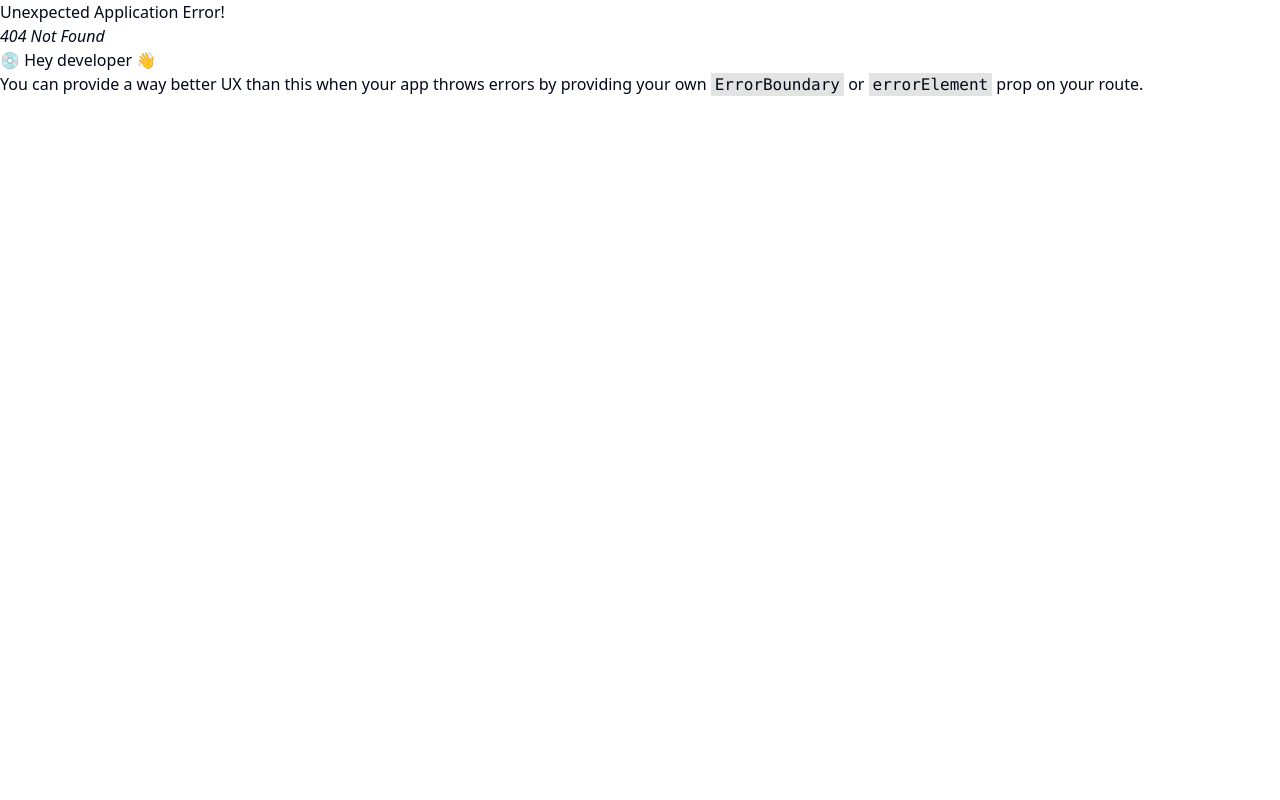
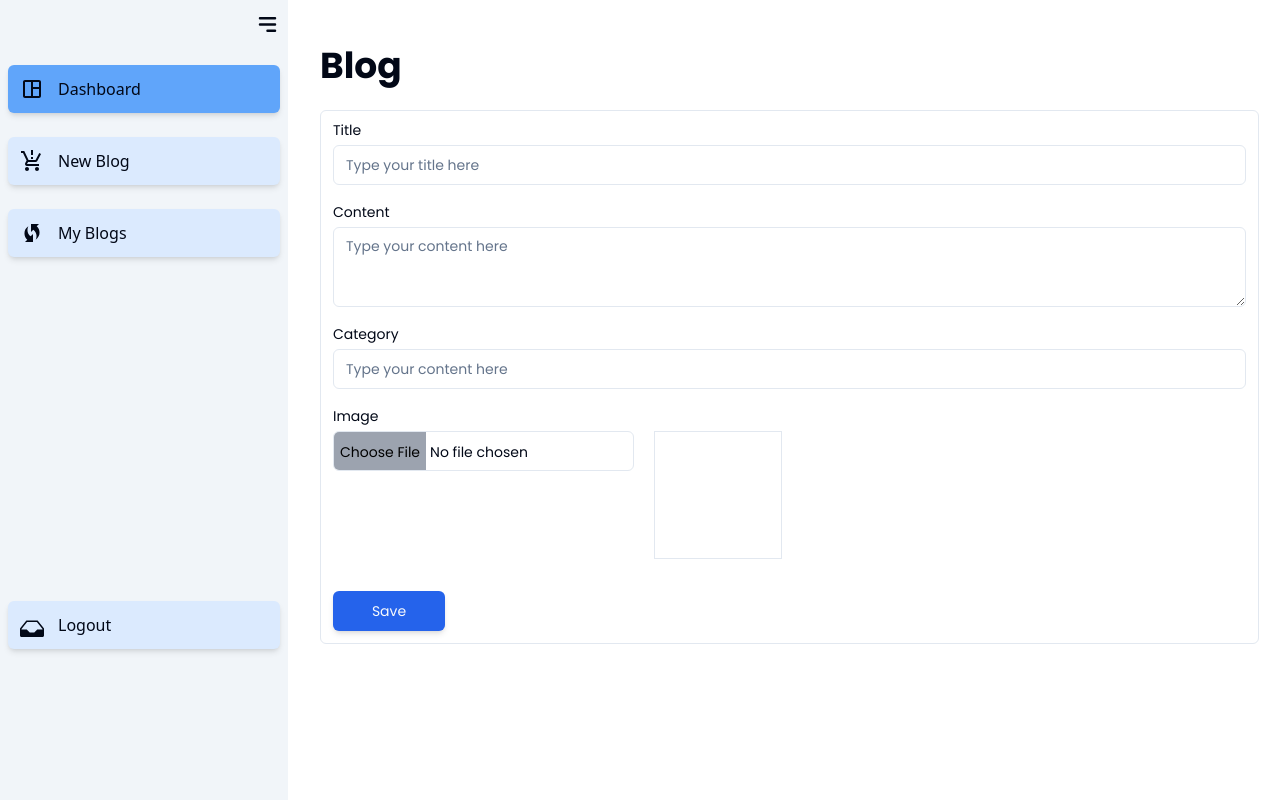
Before and after one commit to ryanardd/nodejs-api-blog, a React (Vite) app in the folder fe/: page /admin/blogs in a window 1280 px wide. Before the commit this address had no page. Built offline with nearby package versions, Linux system fonts and the light colour scheme.

Commit message:
fetch data

```diff
--- a/fe/src/App.jsx
+++ b/fe/src/App.jsx
@@ -1,39 +1,34 @@
-import { RouterProvider, createBrowserRouter, Route, Routes } from "react-router-dom"
+import { RouterProvider, createBrowserRouter, Route, Routes, BrowserRouter } from "react-router-dom"
 import { Login } from "./pages/Login"
-import { Sidebar } from "./components/Sidebar"
-import { Dashboard } from "./pages/dashboard/Dashboard"
-import { Blog } from "./pages/dashboard/Blog"
-import { MyBlogs } from "./pages/dashboard/MyBlogs"
+import { Blog } from "./pages/admin/screens/Blog"
+import { MyBlogs } from "./pages/admin/screens/MyBlogs"
 import React from "react"
 import { Register } from "./pages/Register"
+import { AdminLayout } from "./pages/admin/AdminLayout"
+import { Admin } from "./pages/admin/screens/Admin"
 
 const App = () => {
-
     const router = createBrowserRouter([
-
         {
-            path: '/',
-            element: <Sidebar children={
-                <Routes>
-                    <Route path="/" element={<Dashboard />} />
-                    <Route path="blog" element={<Blog />} />
-                    <Route path="blogs" element={<MyBlogs />} />
-                </Routes>
-            } />,
+            path: '/admin',
+            element: <AdminLayout />,
             children: [
                 {
-                    path: '/',
+                    index: true,
+                    element: <Admin />
                 },
                 {
-                    path: '/blog',
+                    path: 'blogs',
+                    element: <Blog />
                 },
                 {
-                    path: '/blogs',
+                    path: 'my-blogs',
+                    element: <MyBlogs />
                 }
             ]
         },
         {
-            path: '/login',
+            path: '/',
             element: <Login></Login>
         },
         {
--- a/fe/src/pages/Login.jsx
+++ b/fe/src/pages/Login.jsx
@@ -32,7 +32,7 @@ export const Login = () => {
                 const response = res.data;
 
                 if (response) {
-                    navigate('/')
+                    navigate('/admin')
                 }
             })
         } catch (error) {
--- /dev/null
+++ b/fe/src/pages/admin/AdminLayout.jsx
@@ -0,0 +1,18 @@
+import React from 'react'
+import { Sidebar } from './components/Sidebar'
+import { Outlet } from "react-router-dom"
+import { Admin } from './screens/Admin'
+import { Blog } from './screens/Blog'
+
+export const AdminLayout = () => {
+    return (
+        <div className='flex gap-6'>
+            <Sidebar></Sidebar>
+            <main className='w-[100%] mr-[1%] my-[3%]'>
+                <Outlet />
+                {/* <Admin></Admin>
+                <Blog></Blog> */}
+            </main>
+        </div>
+    )
+}
--- a/fe/src/components/Sidebar.jsx
+++ b/fe/src/pages/admin/components/Sidebar.jsx
@@ -8,9 +8,9 @@ import React, { useState } from "react";
 export const Sidebar = ({ children }) => {
 
     const menus = [
-        { name: "Dashboard", path: '/', icon: MdOutlineSpaceDashboard },
-        { name: "New Blog", path: '/blog', icon: MdOutlineProductionQuantityLimits },
-        { name: "My Blogs", path: '/blogs', icon: MdOutlineWifiProtectedSetup },
+        { name: "Dashboard", path: '/admin  ', icon: MdOutlineSpaceDashboard },
+        { name: "New Blog", path: 'blogs', icon: MdOutlineProductionQuantityLimits },
+        { name: "My Blogs", path: 'my-blogs', icon: MdOutlineWifiProtectedSetup },
         { name: "Logout", path: '/logout', icon: ImDrawer2, margin: "true" },
     ]
 
@@ -22,7 +22,7 @@ export const Sidebar = ({ children }) => {
     };
 
     return (
-        <section className="flex gap-6">
+        <section className="">
             <div className={`bg-slate-100 min-h-screen px-2 ${open ? 'w-72' : 'w-16 '} duration-700`}>
                 <div className={`flex justify-end py-3 ${open ? '' : ' -translate-x-2 '}`}>
                     <HiMenuAlt3 size={25} className="cursor-pointer" onClick={() => setOpen(!open)}></HiMenuAlt3>
@@ -40,9 +40,9 @@ export const Sidebar = ({ children }) => {
                     }
                 </div>
             </div>
-            <div className="w-[100%] mr-[1%] my-[3%]">
+            {/* <div className="w-[100%] mr-[1%] my-[3%]">
                 {children}
-            </div>
+            </div> */}
         </section>
     )
 }
--- a/fe/src/pages/dashboard/Dashboard.jsx
+++ b/fe/src/pages/admin/screens/Admin.jsx
@@ -1,4 +1,4 @@
-const Dashboard = () => {
+const Admin = () => {
     return (
         <section className="poppins h-[100%]">
             <div className="p-2">
@@ -32,4 +32,4 @@ const Dashboard = () => {
     )
 }
 
-export { Dashboard }
+export { Admin }
--- a/fe/src/pages/dashboard/Blog.jsx
+++ b/fe/src/pages/admin/screens/Blog.jsx
@@ -4,9 +4,13 @@ import { Input } from "@/components/ui/input"
 import { Label } from "@/components/ui/label"
 import { Textarea } from "@/components/ui/textarea"
 import { useState } from "react"
+import axios from "axios"
 
 export const Blog = () => {
 
+    const [title, setTitle] = useState("")
+    const [content, setContent] = useState("")
+    const [category, setCategory] = useState("")
     const [image, setImage] = useState("")
     const [preview, setPreview] = useState("")
 
@@ -15,21 +19,57 @@ export const Blog = () => {
         setImage(image);
         setPreview(URL.createObjectURL(image));
     }
+    const handlerPost = async (e) => {
+        e.preventDefault()
+
+        const formData = new FormData();
+        formData.append("title", title)
+        formData.append("content", content)
+        formData.append("category", category)
+        formData.append("img", image)
+        console.log(formData.append("title", title))
+        // memanggil api
+        try {
+            await axios.post('http://localhost:3000/blog', formData, {
+                headers: { "Content-Type": "multipart/form-data" }
+            }).then((res) => {
+                const response = res.data;
+
+                console.log(response)
+            })
+        } catch (error) {
+            console.log(error.response)
+        }
+    }
+
 
     return (
         <section className="poppins">
             <div className=" p-2">
                 <h1 className="text-4xl font-bold">Blog</h1>
                 <Form>
-                    <form onSubmit={""} className="border space-y-8 w-full p-3 my-6 rounded-md">
+                    <form onSubmit={handlerPost} className="border space-y-8 w-full p-3 my-6 rounded-md">
                         <FormItem className="gap-3 grid">
                             <div className="gap-2 grid">
                                 <Label>Title</Label>
-                                <Input placeholder="Type your title here" className=""></Input>
+                                <Input
+                                    onChange={e => setTitle(e.target.value)}
+                                    type="text"
+                                    placeholder="Type your title here"></Input>
                             </div>
                             <div className="gap-2 grid">
                                 <Label>Content</Label>
-                                <Textarea placeholder="Type your content here" className=""></Textarea>
+                                <Textarea
+                                    onChange={e => setContent(e.target.value)}
+                                    type="text"
+                                    placeholder="Type your content here"></Textarea>
+                            </div>
+                            <div className="gap-2 grid">
+                                <Label>Category</Label>
+                                <Input
+                                    onChange={e => setCategory(e.target.value)}
+                                    type="text"
+                                    placeholder="Type your content here"></Input>
                             </div>
                             <div className="gap-2 grid w-full">
                                 <Label>Image</Label>
@@ -46,7 +86,7 @@ export const Blog = () => {
                                 </div>
                             </div>
                         </FormItem>
-                        <Button className="w-28 bg-blue-600 shadow-md">Save</Button>
+                        <Button type="submit" className="w-28 bg-blue-600 shadow-md">Save</Button>
                     </form>
                 </Form>
             </div>
--- a/fe/src/pages/dashboard/MyBlogs.jsx
+++ b/fe/src/pages/admin/screens/MyBlogs.jsx
@@ -1,6 +1,5 @@
 import { Button } from "@/components/ui/button"
 import { Form, FormItem } from "@/components/ui/form"
-import rect from "../../assets/ab1927.png"
 import { Label } from "@/components/ui/label"
 import { MdDeleteOutline, MdOutlineEdit } from "react-icons/md";
 import { useEffect, useState } from "react";
@@ -35,13 +34,13 @@ export const MyBlogs = () => {
             <div className="p-2">
                 <h1 className="text-4xl font-bold">My Blog</h1>
                 <Form>
-                    <form onSubmit="" className="flex flex-wrap gap-5 py-3 my-3">
+                    <form className="flex flex-wrap gap-5 py-3 my-3">
                         {
                             datas.map((data, i) => (
                                 <FormItem className="basis-56" key={i}>
                                     <div className="border rounded-md p-2">
                                         <div>
-                                            <img src={`http://localhost:3000/images/${data.img}`} alt="image" className="border h-full w-full object-cover" />
+                                            <img src={data.img} alt="image" className="border h-full w-full object-cover" />
                                         </div>
                                         <div className="my-2">
                                             <Label>{data.title}</Label>
```
Also changed, not shown: fe/src/pages/admin/components/Footer.jsx (added), fe/src/pages/admin/components/Navbar.jsx (added).
